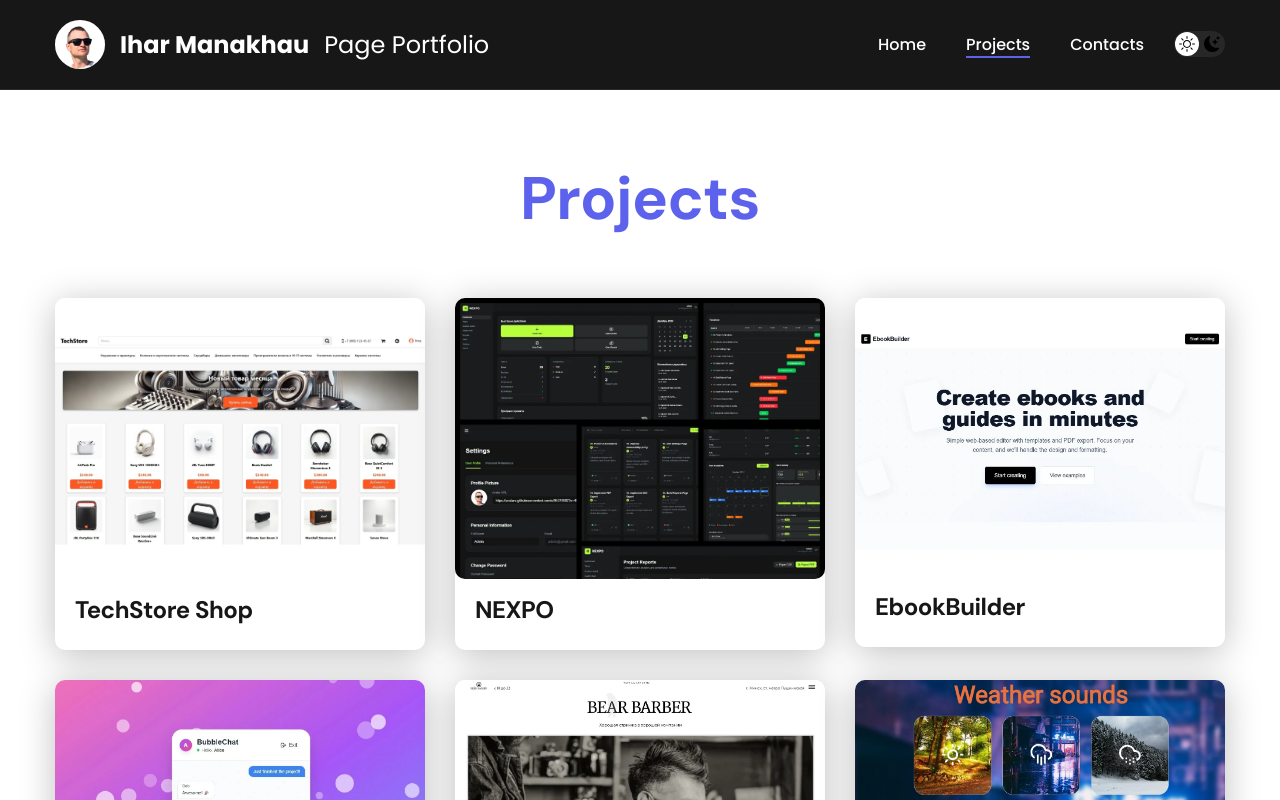
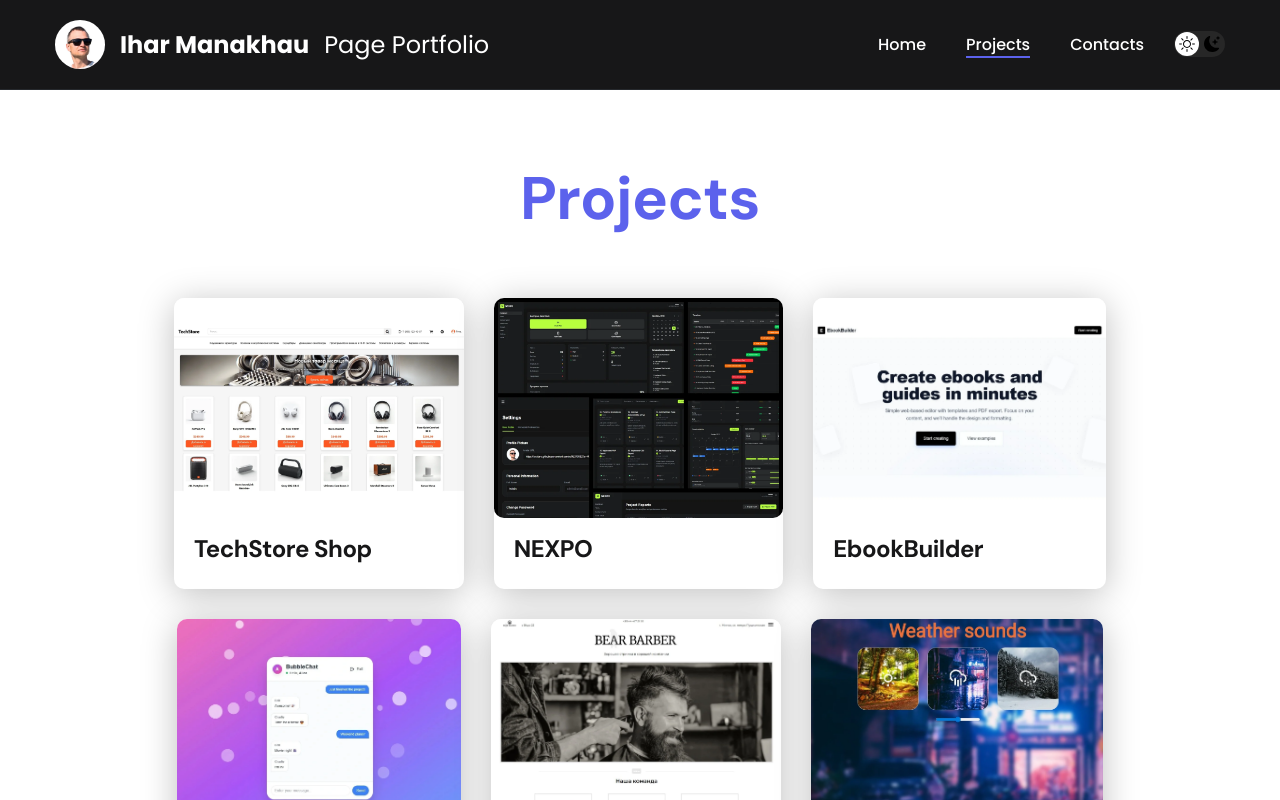
Before and after one commit to mi8mto/portfolio, a React (Vite) app: page /projects in a window 1280 px wide. Shown: the top 800 px of the page. Built offline with nearby package versions, Linux system fonts and the light colour scheme; the HTML template or start-up script is replaced by a standard one.

Commit message:
fix height cards Projects page

```diff
--- a/src/components/Project/style.css
+++ b/src/components/Project/style.css
@@ -6,6 +6,11 @@
 }
 
 .project__img {
+	/* uniform image area while keeping original card layout */
+	width: 100%;
+	height: 220px; /* adjust this value to taste (px keeps consistent visual size) */
+	object-fit: cover; /* crop to fill without distortion */
+	display: block;
 	border-radius: 10px;
 }
 
```
